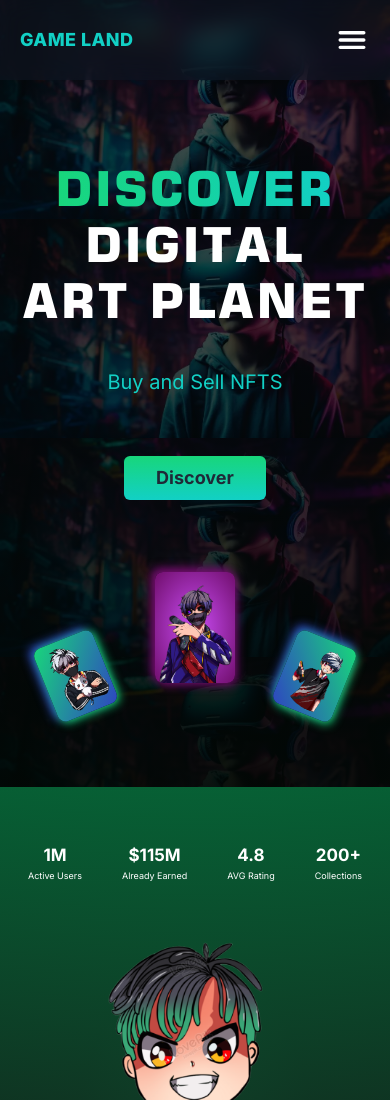
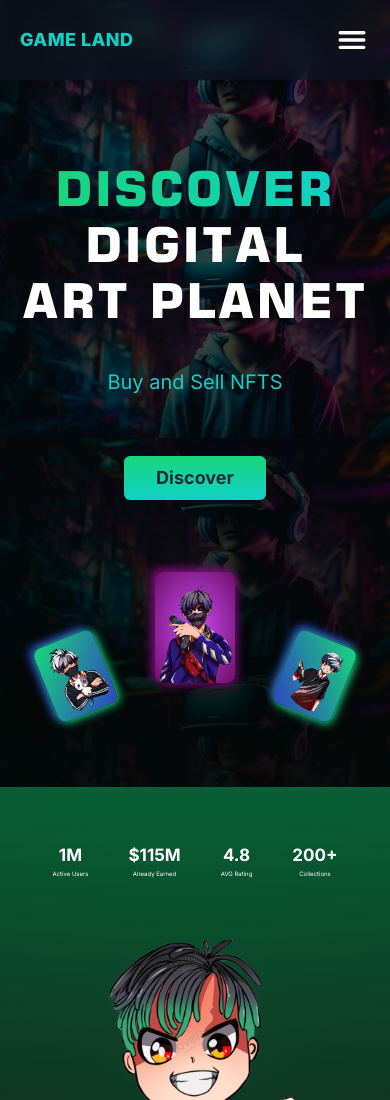
Before and after one commit to eoonayemi/gameland, a Next.js app: page / in a window 390 px wide. Shown: the top 1100 px of the page. Built offline with nearby package versions, Linux system fonts and the light colour scheme.

Commit message:
Reduced info card text for mobile

```diff
--- a/src/components/shared/InfoContainer.tsx
+++ b/src/components/shared/InfoContainer.tsx
@@ -11,7 +11,7 @@ const InfoContainer: React.FC<InfoContainerProps> = ({ title, value }) => {
       <p className="text-[17px] sm:text-[23px] lg:text-[30px] font-bold text-center">
         {value}
       </p>
-      <p className="text-[9px] sm:text-[12px] lg:text-[15px] text-center">
+      <p className="text-[6px] sm:text-[12px] lg:text-[15px] text-center">
         {title}
       </p>
     </div>
```
